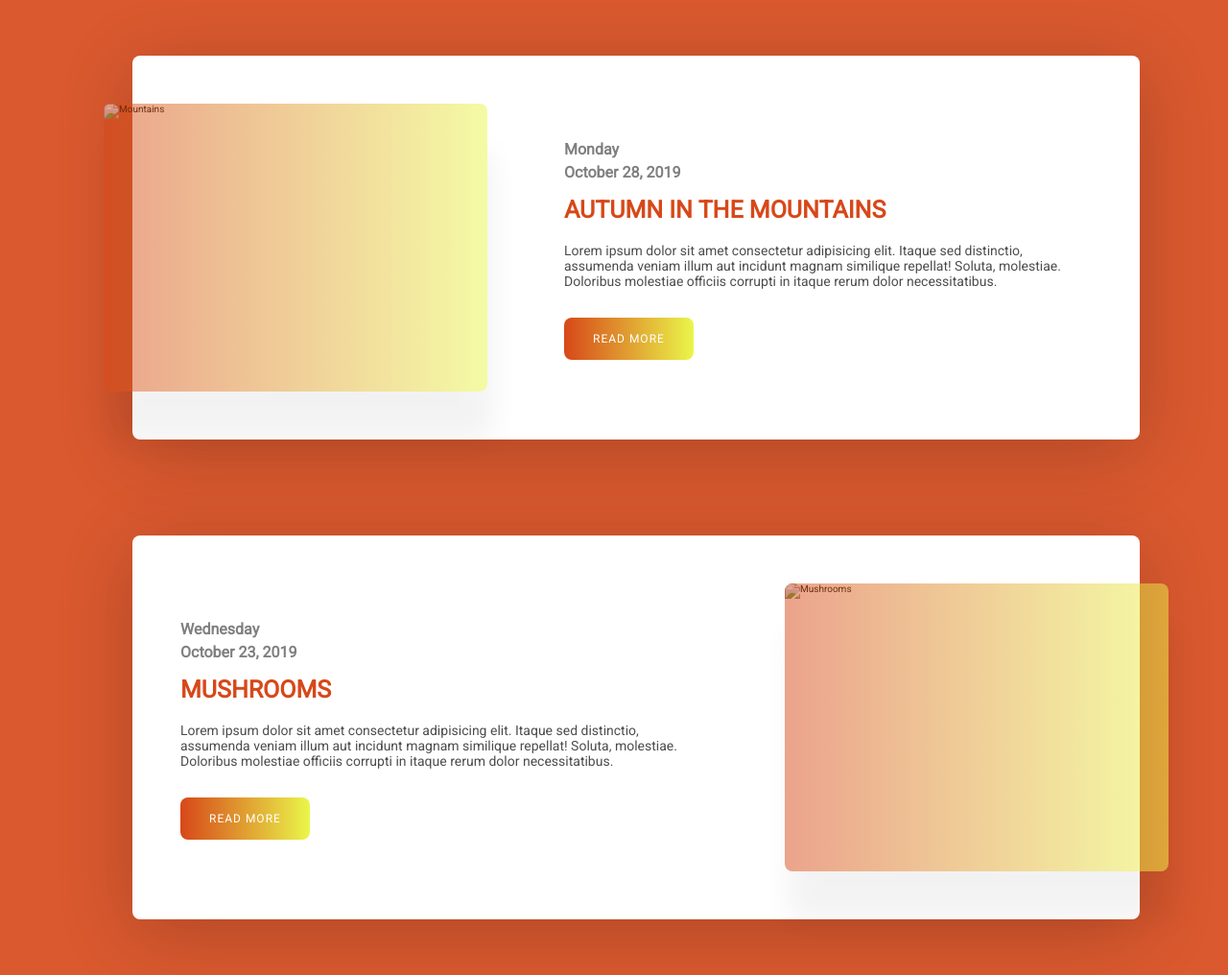
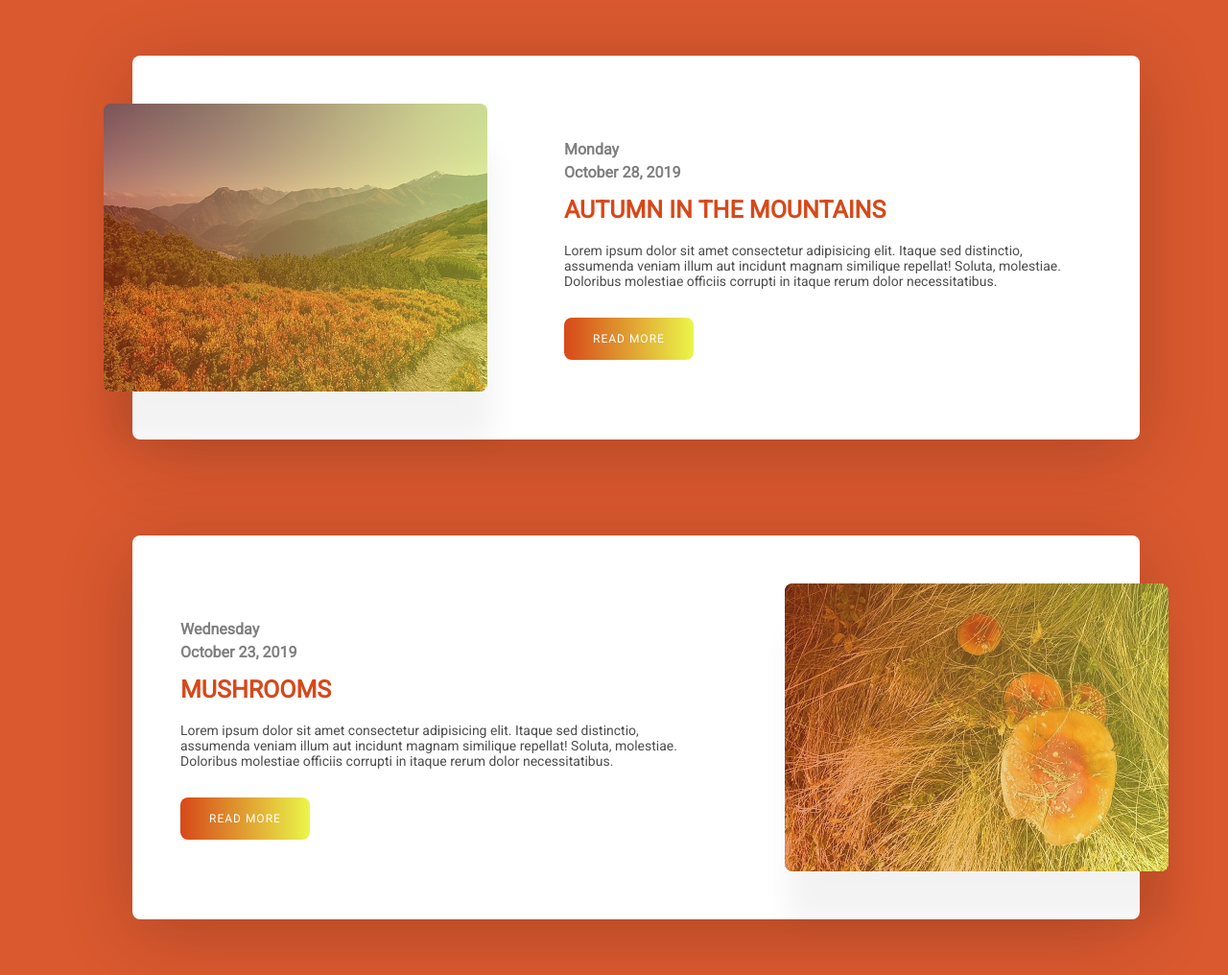
Before and after one commit to mstanka/blog-post-cards, a plain HTML site: page index.html in a window 1280 px wide. Shown: the top 1016 px of the page at 96% size. Drawn offline with Linux system fonts and the light colour scheme; the site is published under a folder, as on GitHub Pages, so addresses that start at the root find nothing.

Commit message:
img path

```diff
--- a/index.html
+++ b/index.html
@@ -11,7 +11,7 @@
 <body>
   <div class="blog-post">
     <div class="blog-post__img left">
-      <img src="/img/001-post-img.jpg" alt="Mountains">
+      <img src="img/001-post-img.jpg" alt="Mountains">
     </div>
     <div class="blog-post__info">
       <div class="blog-post__date">
@@ -37,7 +37,7 @@
         <a href="#" class="blog-post__cta">Read More</a>
       </div>
       <div class="blog-post__img right">
-        <img src="/img/002-post-img.jpg" alt="Mushrooms">
+        <img src="img/002-post-img.jpg" alt="Mushrooms">
       </div>
     </div>
 </body>
```
Also changed, not shown: 1 other file.
